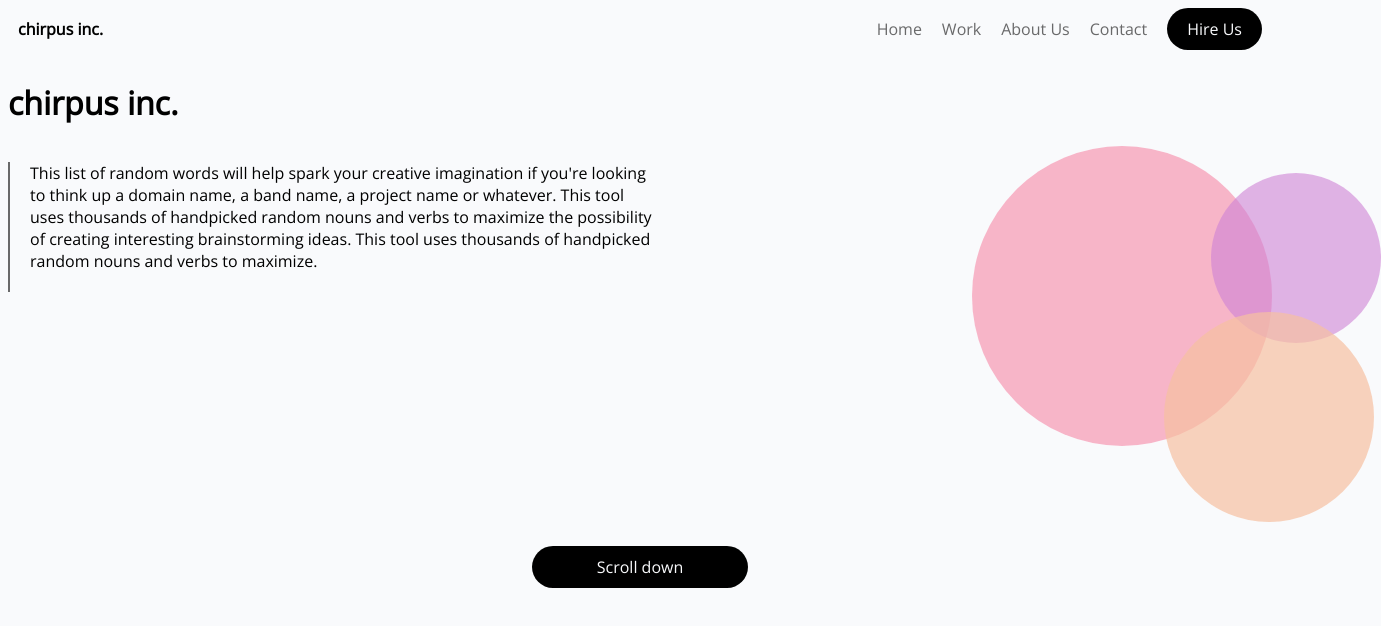
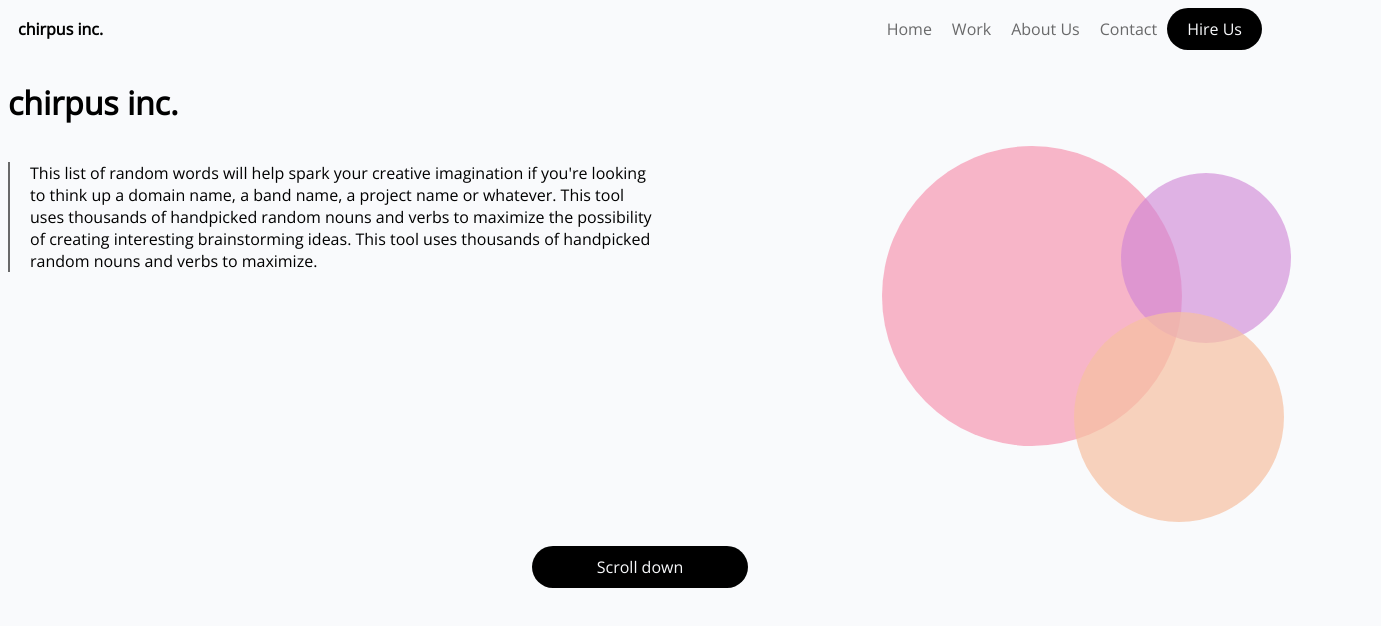
Before and after one commit to ONEDB85/labpart2, a plain HTML site: page index.html in a window 1280 px wide. Shown: the whole page, 1381 px wide, since content can reach past the window. Drawn offline with nearby package versions, Linux system fonts and the light colour scheme.

Commit message:
modified final changes

```diff
--- a/index.html
+++ b/index.html
@@ -10,7 +10,7 @@
 
 	<nav>
 		<a class ="logo">chirpus inc.</a>
-		<div>
+		<div class ="nav" >
 		  <a href="#">Home</a>
 		  <a href="#">Work</a>
 		  <a href="#">About Us</a>
@@ -22,7 +22,9 @@
 	<h1>chirpus inc.</h1>
 
 	<div>
+
 		<p>This list of random words will help spark your creative imagination if you're looking to think up a domain name, a band name, a project name or whatever. This tool uses thousands of handpicked random nouns and verbs to maximize the possibility of creating interesting brainstorming ideas. This tool uses thousands of handpicked random nouns and verbs to maximize.</p>
+
 		<div class="circle">
 			<div class="circle1"></div>
 			<div class="circle2"></div>
--- a/style.css
+++ b/style.css
@@ -1,8 +1,14 @@
 
 
-nav, div{
+nav, .nav{
 display: flex;
 flex-direction: column;
+}
+
+div {
+display: flex;
+align-items: flex-start;
+
 }
 
 .logo{
@@ -30,12 +36,13 @@ a {
 	padding: 10px 20px;
 	background-color: black;
 	text-align: center;
+	margin-left: 0;
 }
 
 
 p{
 	border-left: 2px solid #69696a;
-	height: 130px;
+
 	padding-left: 20px;
 }
 
@@ -52,12 +59,14 @@ footer{
 
 @media only screen and (min-width: 768px) {
 
-	nav, div{
+nav, .nav{
 display: flex;
 flex-direction: row;
 justify-content: space-between;
 
 	}
+
+
 
 
 footer{
@@ -83,6 +92,8 @@ p{
 	justify-content: flex-end;
 	margin-left: 80px;
 	position: relative;
+	left: 140px;
+
 	}
 
 
```
